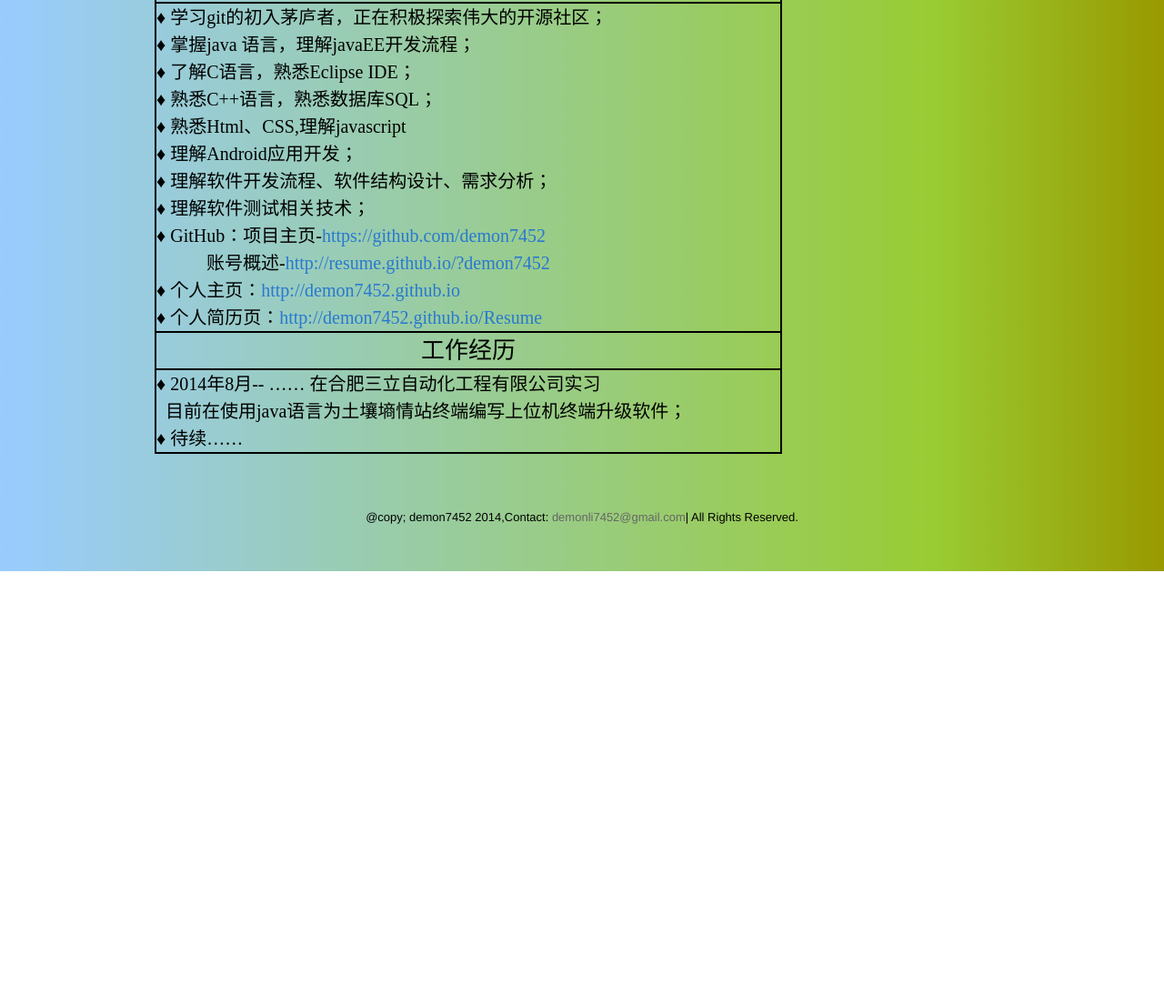
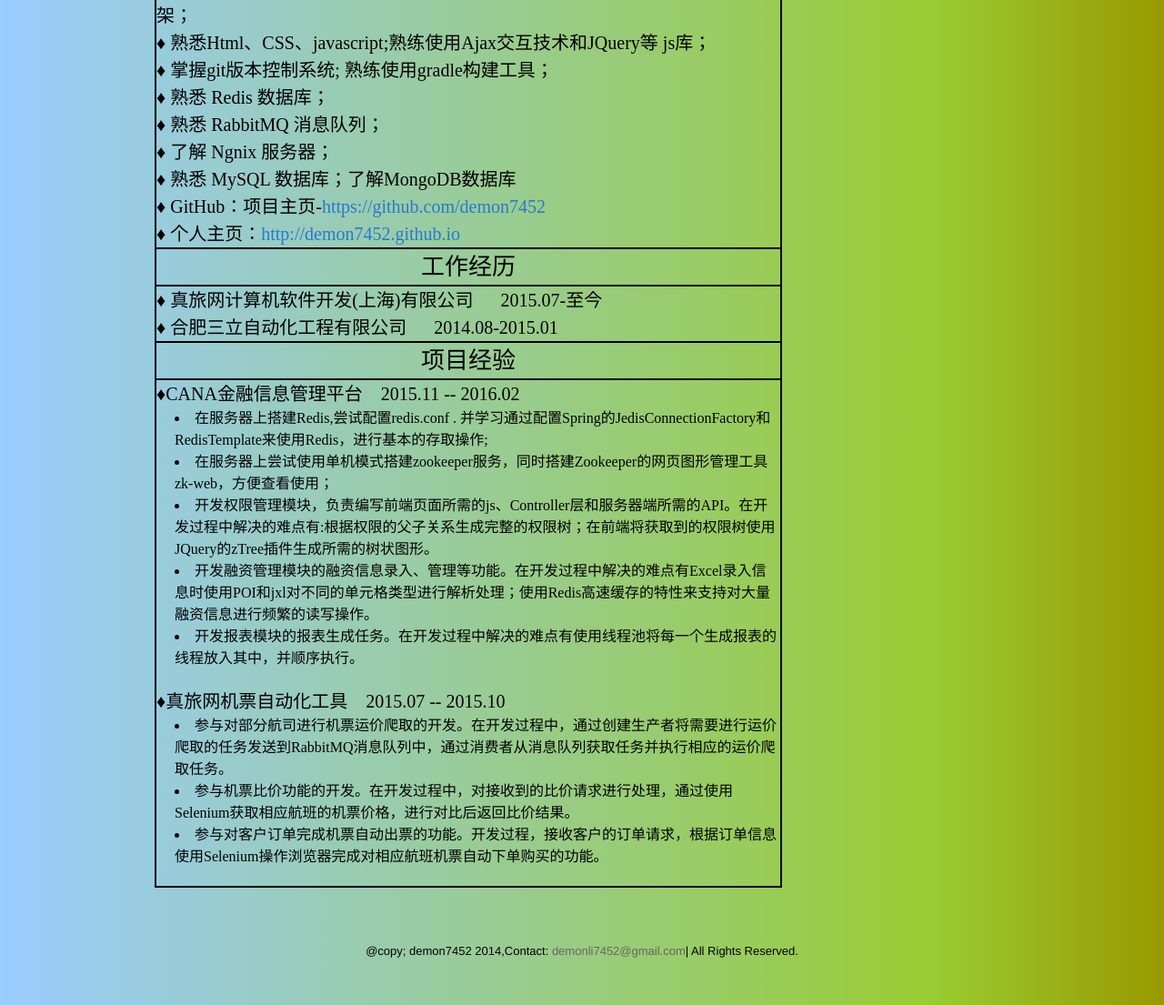
Before and after one commit to demon7452/Resume, a plain HTML site: page index.html in a window 1280 px wide. Shown: the part 695-1800 px from the top of the page at 91% size. Before the commit the page ends 1323 px from the top, so only its background shows below. Drawn offline with Linux system fonts and the light colour scheme.

Commit message:
new resume

```diff
--- a/index.html
+++ b/index.html
@@ -53,6 +53,10 @@
 		font-size:26px;
 		text-align:left;
 	}
+	ul
+	{
+		font-size:16px;
+	}
     </style>
 <script type="text/javascript">
 	function printdiv()
@@ -93,10 +97,6 @@
                 	<tr>
                     	<th>姓名：</th><td>李雄</td><th>性别：</th><td>男</td>
                     </tr>
-
-                    <tr>
-                    	<th>出生年月：</th><td>1991年10月</td><th>籍贯：</th><td>安徽合肥</td>
-                    </tr>
                     <tr>
                     	<th>联系电话：</th><td>13655510714</td><th>邮箱：</th><td><a href="mailto:lixiong_job@163.com">lixiong_job@163.com</a></td>
                     </tr>
@@ -104,24 +104,23 @@
                     	<th colspan="4" class="education">教育经历</th>
                     </tr>
                     <tr>
-                    	<th colspan="4" align="left">毕业院校：  合肥工业大学</br>最高学历：  本科</br>就读时间： 2011年8月---2015年6月</br>就读专业：  软件工程</br>英语能力： 英语4级</th>
+                    	<th colspan="4" align="left">毕业院校：  合肥工业大学</br>最高学历：  本科</br>就读时间： 2011年8月---2015年6月</br>就读专业：  软件工程</th>
                     </tr>
                     <tr>
                     	<th colspan="4" class="education">个人简述</th>
                     </tr>
                     <tr>
                     	<th colspan="4" align="left">
-							&diams; 学习git的初入茅庐者，正在积极探索伟大的开源社区；</br>
-							&diams; 掌握java 语言，理解javaEE开发流程；</br>
-							&diams; 了解C语言，熟悉Eclipse IDE；</br>
-							&diams; 熟悉C++语言，熟悉数据库SQL；</br>
-							&diams; 熟悉Html、CSS,理解javascript</br>
-							&diams; 理解Android应用开发；</br>
-							&diams; 理解软件开发流程、软件结构设计、需求分析；</br>
-							&diams; 理解软件测试相关技术；</br>
-                        	&diams; GitHub：项目主页-<a href="https://github.com/demon7452" target="_blank">https://github.com/demon7452</a></br>&nbsp;&nbsp;&nbsp;&nbsp;&nbsp;&nbsp;&nbsp;&nbsp;&nbsp;&nbsp;&nbsp;账号概述-<a href="http://resume.github.io/?demon7452" target="_blank">http://resume.github.io/?demon7452</a></br>
+							&diams; 熟练掌握java语言开发; </br>
+							&diams; 熟悉JSP、Servlet等Java EE 相关知识，熟悉Spring、Spring MVC 等Web框架；</br>
+							&diams; 熟悉Html、CSS、javascript;熟练使用Ajax交互技术和JQuery等 js库；</br>
+							&diams; 掌握git版本控制系统;  熟练使用gradle构建工具；</br>
+							&diams; 熟悉 Redis 数据库；</br>
+							&diams; 熟悉 RabbitMQ 消息队列；</br>
+							&diams; 了解 Ngnix 服务器；</br>
+							&diams; 熟悉 MySQL 数据库；了解MongoDB数据库</br>
+                        	&diams; GitHub：项目主页-<a href="https://github.com/demon7452" target="_blank">https://github.com/demon7452</a></br>
                         	&diams; 个人主页：<a href="http://demon7452.github.io" target="_blank">http://demon7452.github.io</a></br>
-                            &diams; 个人简历页：<a href="http://demon7452.github.io/Resume/" target="_blank">http://demon7452.github.io/Resume</a></br>
                         </th>
                     </tr>
                     <tr>
@@ -129,9 +128,29 @@
                     </tr>
                     <tr>
                     	<th colspan="4" align="left">
-                        	&diams; 2014年8月-- …… 在合肥三立自动化工程有限公司实习</br>
-							&nbsp;&nbsp;目前在使用java语言为土壤墒情站终端编写上位机终端升级软件；</br>
-                        	&diams; 待续……
+                        	&diams; 真旅网计算机软件开发(上海)有限公司 &nbsp;&nbsp;&nbsp;&nbsp; 2015.07-至今</br>
+                        	&diams; 合肥三立自动化工程有限公司  &nbsp;&nbsp;&nbsp;&nbsp;  2014.08-2015.01</br>
+                        </th>
+                    </tr>
+					<tr>
+                    	<th colspan="4" class="education">项目经验</th>
+                    </tr>
+					<tr>
+                    	<th colspan="4" align="left">
+                        &diams;CANA金融信息管理平台&nbsp;&nbsp;&nbsp;&nbsp;2015.11 -- 2016.02</br>
+						<ul>
+							<li>在服务器上搭建Redis,尝试配置redis.conf . 并学习通过配置Spring的JedisConnectionFactory和RedisTemplate来使用Redis，进行基本的存取操作;</li>
+							<li>在服务器上尝试使用单机模式搭建zookeeper服务，同时搭建Zookeeper的网页图形管理工具zk-web，方便查看使用；</li>
+							<li>开发权限管理模块，负责编写前端页面所需的js、Controller层和服务器端所需的API。在开发过程中解决的难点有:根据权限的父子关系生成完整的权限树；在前端将获取到的权限树使用JQuery的zTree插件生成所需的树状图形。</li>
+							<li>开发融资管理模块的融资信息录入、管理等功能。在开发过程中解决的难点有Excel录入信息时使用POI和jxl对不同的单元格类型进行解析处理；使用Redis高速缓存的特性来支持对大量融资信息进行频繁的读写操作。</li>
+							<li>开发报表模块的报表生成任务。在开发过程中解决的难点有使用线程池将每一个生成报表的线程放入其中，并顺序执行。</li>
+						</ul>
+						&diams;真旅网机票自动化工具&nbsp;&nbsp;&nbsp;&nbsp;2015.07 -- 2015.10</br>
+						<ul>
+							<li>参与对部分航司进行机票运价爬取的开发。在开发过程中，通过创建生产者将需要进行运价爬取的任务发送到RabbitMQ消息队列中，通过消费者从消息队列获取任务并执行相应的运价爬取任务。</li>
+							<li>参与机票比价功能的开发。在开发过程中，对接收到的比价请求进行处理，通过使用Selenium获取相应航班的机票价格，进行对比后返回比价结果。</li>
+							<li>参与对客户订单完成机票自动出票的功能。开发过程，接收客户的订单请求，根据订单信息使用Selenium操作浏览器完成对相应航班机票自动下单购买的功能。</li>
+						</ul>
                         </th>
                     </tr>
                 </tbody>
@@ -140,7 +159,7 @@
 		<!-- 边框-->
         <aside id="sidebar">
           <a href="javascript:printdiv()" target="_blank" class="button"><small>打印简历</small>Print resume</a>
-          <a href="http://demon7452.github.io/Resume/docs/李雄-合肥工业大学.doc" class="button" download="李雄-合肥工业大学">
+          <a href="http://demon7452.github.io/Resume/docs/李雄-Java研发工程师.doc" class="button" download="李雄-Java研发工程师">
             <small>Download</small>
             resume file
           </a>
```
Also changed, not shown: 2 other files.
